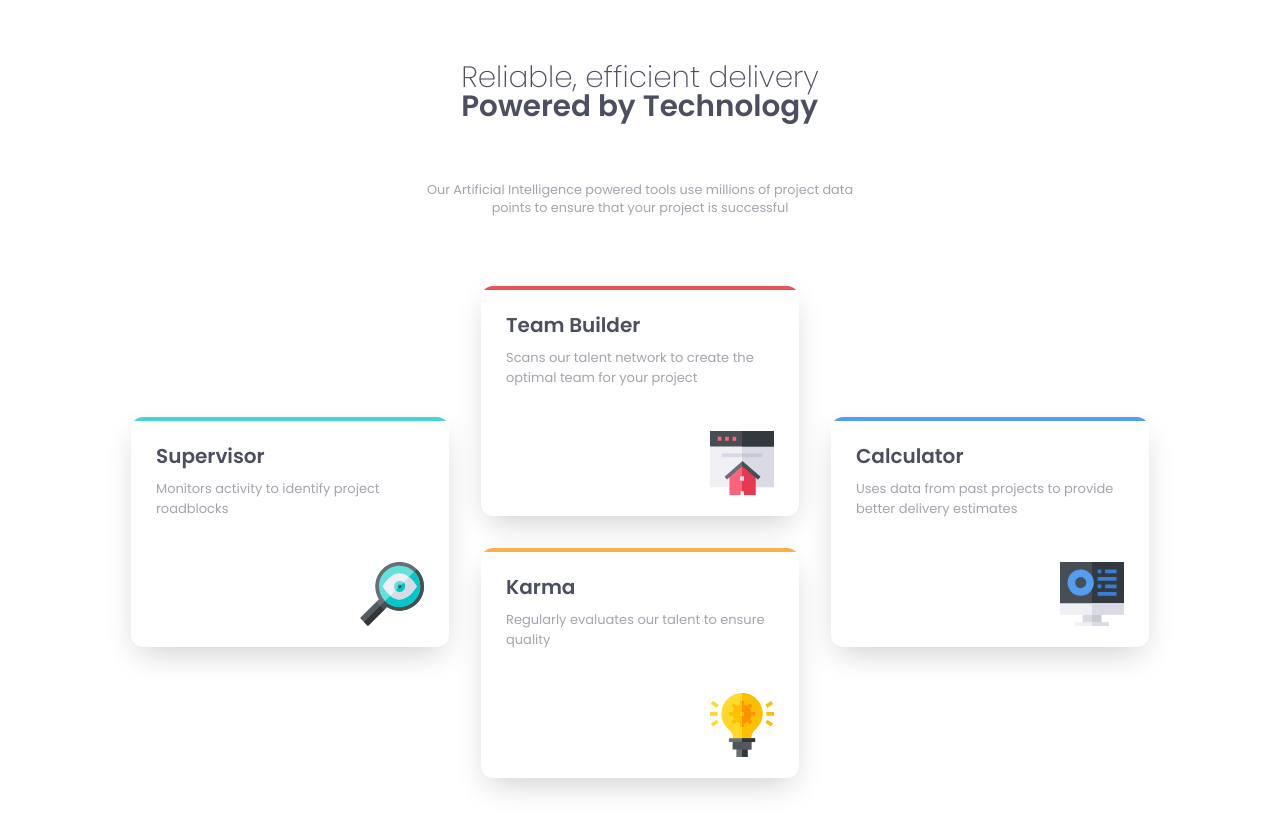
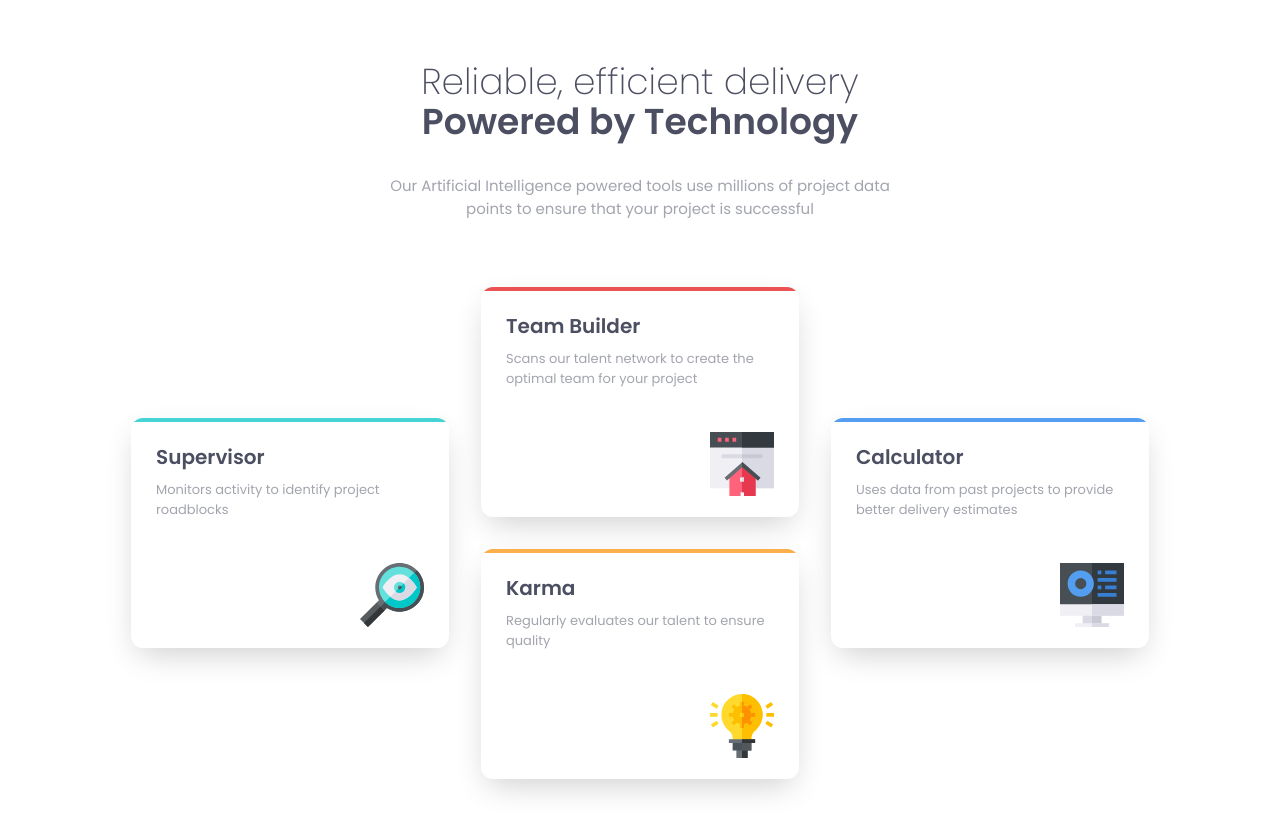
Before and after one commit to jcherven/four-card-feature-section, a plain HTML site: page index.html in a window 1280 px wide. Drawn offline with Linux system fonts and the light colour scheme.

Commit message:
removes window scaled text, adjusts veritcal spacing

```diff
--- a/index.html
+++ b/index.html
@@ -19,12 +19,12 @@
     <div class="title-text-wrapper">
       <span class="title-primary">Reliable, efficient delivery</span>
       <span class="title-secondary">Powered by Technology</span>
+      <span class="text-body">
+        Our Artificial Intelligence powered tools use millions of project data
+        points to ensure that your project is successful
+      </span>
+
     </div>
-
-    <span class="text-body">
-      Our Artificial Intelligence powered tools use millions of project data
-      points to ensure that your project is successful
-    </span>
 
     <div class="cards-container">
       <div class="cards-col">
--- a/style.css
+++ b/style.css
@@ -4,6 +4,7 @@ html {
 
 body {
   font-family: 'Poppins', sans-serif;
+  height: 100vh;
   /* display: flex; */
   /* flex-direction: column; */
 }
@@ -47,7 +48,7 @@ body {
   .container {
     display: flex;
     flex-direction: column;
-    justify-content: space-around;
+    align-items: space-between;
     padding-top: 2rem;
     height: 99vh;
     max-height: 90rem;
@@ -56,29 +57,30 @@ body {
   .title-text-wrapper {
     display: flex;
     flex-direction: column;
+    align-items: center;
     margin: auto;
-    font-size: 2.3vw;
   }
 
   .title-primary {
     font-weight: 200;
     color: hsl(234, 12%, 34%);
-    font-size: inherit;
+    font-size: 3.6rem;
   }
 
   .title-secondary {
     font-weight: 600;
     color: hsl(234, 12%, 34%);
-    font-size: inherit;
+    font-size: 3.6rem;
     margin-top: -1.5rem;
+    margin-bottom: 2.5rem;
   }
 
   .text-body {
     text-align: center;
     color: hsl(229, 6%, 66%);
-    font-size: 1vw;
+    font-size: 1.5rem;
     font-weight: 400;
-    max-width: 36vw;
+    max-width: 50rem;
     margin: auto;
   }
 
```
